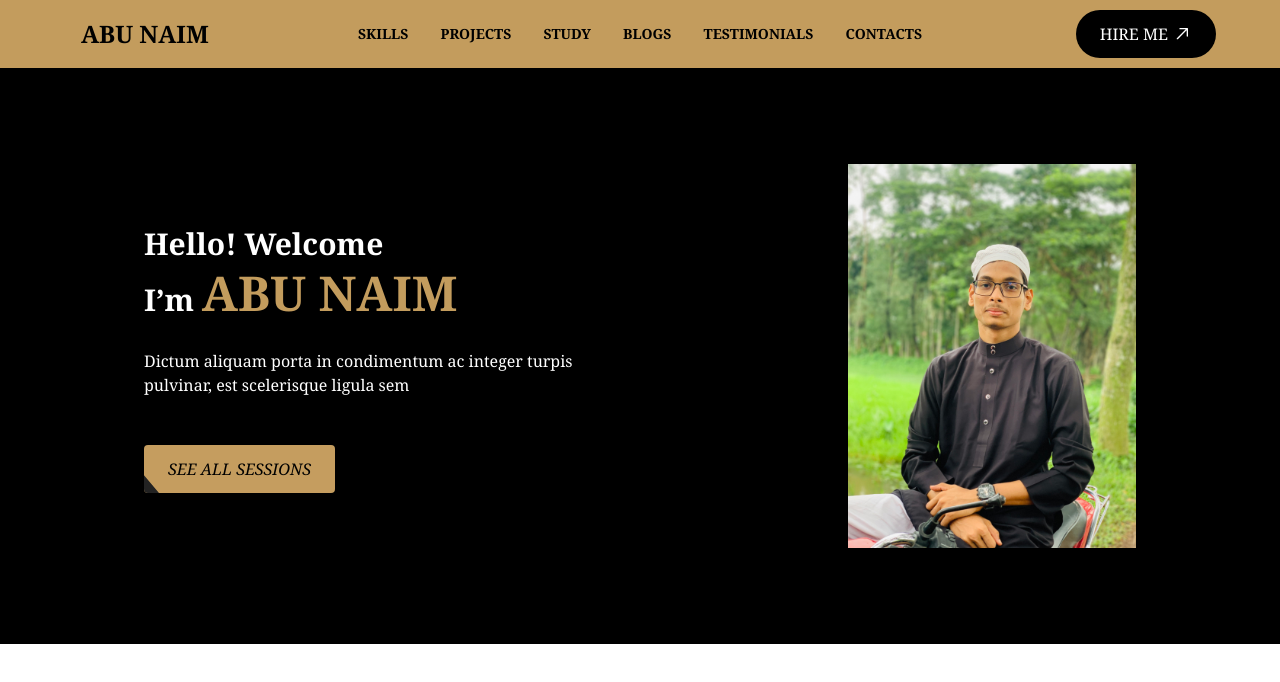
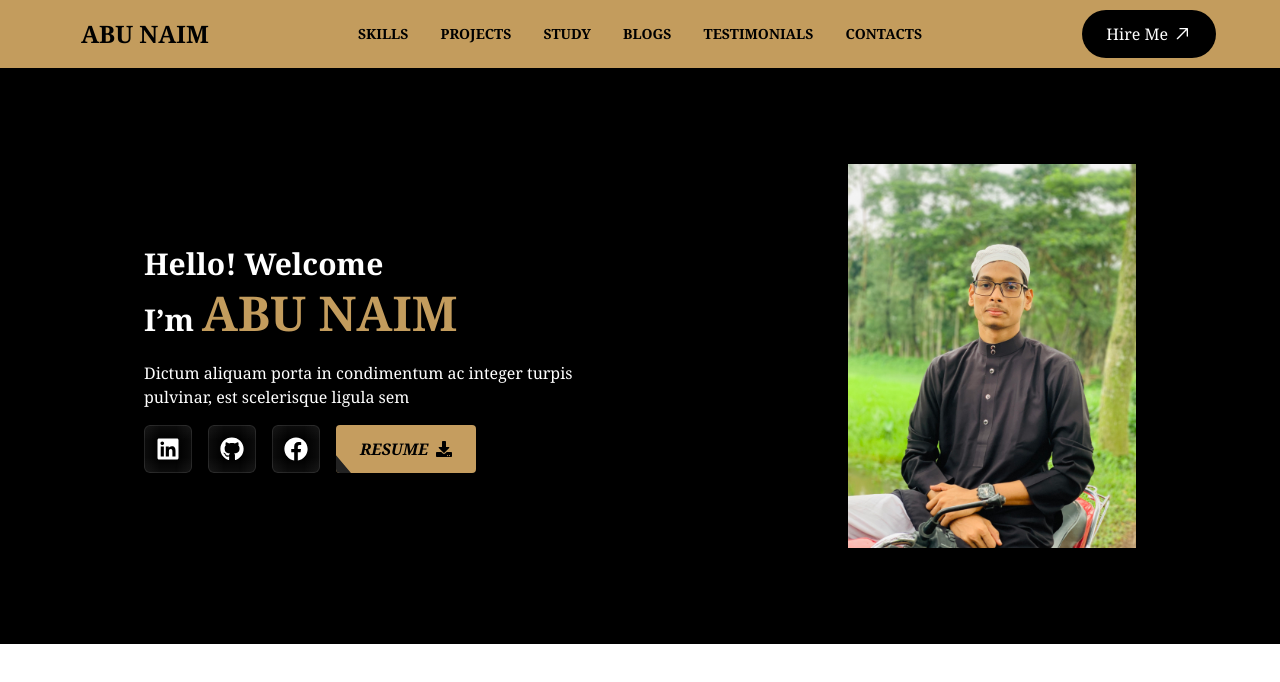
Before and after one commit to md-abu-naim/Abu-Naim-Portfolio, a React (Vite) app: page / in a window 1280 px wide. Shown: the top 682 px of the page. Built offline with nearby package versions, Linux system fonts and the light colour scheme.

Commit message:
button design

```diff
--- a/package.json
+++ b/package.json
@@ -14,6 +14,7 @@
     "match-sorter": "^6.3.4",
     "react": "^18.3.1",
     "react-dom": "^18.3.1",
+    "react-icons": "^5.2.1",
     "react-router-dom": "^6.24.0",
     "sort-by": "^1.2.0"
   },
--- a/src/Components/Navber.jsx
+++ b/src/Components/Navber.jsx
@@ -11,7 +11,7 @@ const Navber = () => {
         <li><Link to='/' className="uppercase">Contacts</Link></li>
     </>
     return (
-        <div className="navbar bg-[#C39C5D] text-black px-16">
+        <div className="navbar bg-[#C39C5D] text-black md:px-16">
             <div className="navbar-start">
                 <div className="dropdown">
                     <div tabIndex={0} role="button" className="btn btn-ghost lg:hidden">
@@ -34,7 +34,7 @@ const Navber = () => {
                         {links}
                     </ul>
                 </div>
-                <Link to="/" className="btn font-bold btn-ghost text-2xl">ABU NAIM</Link>
+                <Link to="/" className="btn font-bold btn-ghost md:text-2xl text-xl">ABU NAIM</Link>
             </div>
             <div className="navbar-center hidden lg:flex">
                 <ul className="menu menu-horizontal font-bold px-1">
@@ -42,7 +42,7 @@ const Navber = () => {
                 </ul>
             </div>
             <div className="navbar-end">
-                <button className="group relative inline-flex h-12 items-center justify-center rounded-full bg-black px-6 font-medium text-white hover:animate-pulse "><span>HIRE ME</span><div className="relative ml-1 h-5 w-5 overflow-hidden group-hover:animate-bounce"><div className="absolute transition-all duration-200 group-hover:-translate-y-5 group-hover:translate-x-4"><svg width="15" height="15" viewBox="0 0 15 15" fill="none" xmlns="http://www.w3.org/2000/svg" className="h-5 w-5"><path d="M3.64645 11.3536C3.45118 11.1583 3.45118 10.8417 3.64645 10.6465L10.2929 4L6 4C5.72386 4 5.5 3.77614 5.5 3.5C5.5 3.22386 5.72386 3 6 3L11.5 3C11.6326 3 11.7598 3.05268 11.8536 3.14645C11.9473 3.24022 12 3.36739 12 3.5L12 9.00001C12 9.27615 11.7761 9.50001 11.5 9.50001C11.2239 9.50001 11 9.27615 11 9.00001V4.70711L4.35355 11.3536C4.15829 11.5488 3.84171 11.5488 3.64645 11.3536Z" fill="currentColor" ></path></svg><svg width="15" height="15" viewBox="0 0 15 15" fill="none" xmlns="http://www.w3.org/2000/svg" className="h-5 w-5 -translate-x-4"><path d="M3.64645 11.3536C3.45118 11.1583 3.45118 10.8417 3.64645 10.6465L10.2929 4L6 4C5.72386 4 5.5 3.77614 5.5 3.5C5.5 3.22386 5.72386 3 6 3L11.5 3C11.6326 3 11.7598 3.05268 11.8536 3.14645C11.9473 3.24022 12 3.36739 12 3.5L12 9.00001C12 9.27615 11.7761 9.50001 11.5 9.50001C11.2239 9.50001 11 9.27615 11 9.00001V4.70711L4.35355 11.3536C4.15829 11.5488 3.84171 11.5488 3.64645 11.3536Z" fill="currentColor" ></path></svg></div></div></button>
+                <button className="group relative inline-flex h-12 items-center justify-center rounded-full bg-black px-3 md:px-6 font-medium text-white hover:animate-pulse "><span>Hire Me</span><div className="relative ml-1 h-5 w-5 overflow-hidden group-hover:animate-bounce"><div className="absolute transition-all duration-200 group-hover:-translate-y-5 group-hover:translate-x-4"><svg width="15" height="15" viewBox="0 0 15 15" fill="none" xmlns="http://www.w3.org/2000/svg" className="h-5 w-5"><path d="M3.64645 11.3536C3.45118 11.1583 3.45118 10.8417 3.64645 10.6465L10.2929 4L6 4C5.72386 4 5.5 3.77614 5.5 3.5C5.5 3.22386 5.72386 3 6 3L11.5 3C11.6326 3 11.7598 3.05268 11.8536 3.14645C11.9473 3.24022 12 3.36739 12 3.5L12 9.00001C12 9.27615 11.7761 9.50001 11.5 9.50001C11.2239 9.50001 11 9.27615 11 9.00001V4.70711L4.35355 11.3536C4.15829 11.5488 3.84171 11.5488 3.64645 11.3536Z" fill="currentColor" ></path></svg><svg width="15" height="15" viewBox="0 0 15 15" fill="none" xmlns="http://www.w3.org/2000/svg" className="h-5 w-5 -translate-x-4"><path d="M3.64645 11.3536C3.45118 11.1583 3.45118 10.8417 3.64645 10.6465L10.2929 4L6 4C5.72386 4 5.5 3.77614 5.5 3.5C5.5 3.22386 5.72386 3 6 3L11.5 3C11.6326 3 11.7598 3.05268 11.8536 3.14645C11.9473 3.24022 12 3.36739 12 3.5L12 9.00001C12 9.27615 11.7761 9.50001 11.5 9.50001C11.2239 9.50001 11 9.27615 11 9.00001V4.70711L4.35355 11.3536C4.15829 11.5488 3.84171 11.5488 3.64645 11.3536Z" fill="currentColor" ></path></svg></div></div></button>
 
             </div>
         </div>
--- a/src/Pages/Home/Banner.jsx
+++ b/src/Pages/Home/Banner.jsx
@@ -1,3 +1,4 @@
+import { FaDownload, FaFacebook, FaGithub, FaLinkedin } from "react-icons/fa";
 
 const Banner = () => {
     return (
@@ -6,12 +7,46 @@ const Banner = () => {
                 <div className="container flex flex-col justify-center p-6 mx-auto sm:py-12 lg:py-24 lg:flex-row lg:justify-around">
                     <div className="flex flex-col justify-center p-6 text-center rounded-sm lg:max-w-md xl:max-w-lg lg:text-left">
                         <h1 className="md:text-3xl text-xl mt-8 md:mt-0 font-bold md:leading-[50px]">Hello! Welcome <br /> I’m <span className='text-[#C39C5D] text-5xl'>ABU NAIM</span> </h1>
-                    <p className="mt-6 mb-8 sm:mb-12">Dictum aliquam porta in condimentum ac integer turpis pulvinar, est scelerisque ligula sem</p>
-                    <div className="flex flex-col space-y-4 sm:items-center sm:justify-center sm:flex-row sm:space-y-0 sm:space-x-4 lg:justify-start">
+                        <p className="mt-4">Dictum aliquam porta in condimentum ac integer turpis pulvinar, est scelerisque ligula sem</p>
+                        <div className="flex gap-4 mt-4 flex-col md:flex-row">
+                            <div className="flex gap-4 items-center justify-center">
+                                <a href="https://www.linkedin.com/in/md-abu-naim/" target="_blank" className="relative w-9 inline-flex items-center justify-center px-6 py-3 overflow-hidden font-bold text-white rounded-md shadow-2xl group">
+                                    <span className="absolute inset-0 w-full h-full transition duration-300 ease-out opacity-0 bg-gradient-to-br from-[#c59d5f] via-[#1B1616] to-[#c59d5f] group-hover:opacity-100"></span>
+                                    <span className="absolute top-0 left-0 w-full bg-gradient-to-b from-white to-transparent opacity-5 h-1/3"></span>
+                                    <span className="absolute bottom-0 left-0 w-full h-1/3 bg-gradient-to-t from-white to-transparent opacity-5"></span>
+                                    <span className="absolute bottom-0 left-0 w-4 h-full bg-gradient-to-r from-white to-transparent opacity-5"></span>
+                                    <span className="absolute bottom-0 right-0 w-4 h-full bg-gradient-to-l from-white to-transparent opacity-5"></span>
+                                    <span className="absolute inset-0 w-full h-full border border-white rounded-md opacity-10"></span>
+                                    <span className="absolute w-0 h-0 transition-all duration-300 ease-out bg-white rounded-full group-hover:w-56 group-hover:h-56 opacity-5"></span>
+                                    <span className="relative text-2xl"><FaLinkedin /></span>
+                                </a >
+                                <a href="https://github.com/md-abu-naim" target="_blank" className="relative w-9 inline-flex items-center justify-center px-6 py-3 overflow-hidden font-bold text-white rounded-md shadow-2xl group">
+                                    <span className="absolute inset-0 w-full h-full transition duration-300 ease-out opacity-0 bg-gradient-to-br from-[#c59d5f] via-[#1B1616] to-[#c59d5f] group-hover:opacity-100"></span>
+                                    <span className="absolute top-0 left-0 w-full bg-gradient-to-b from-white to-transparent opacity-5 h-1/3"></span>
+                                    <span className="absolute bottom-0 left-0 w-full h-1/3 bg-gradient-to-t from-white to-transparent opacity-5"></span>
+                                    <span className="absolute bottom-0 left-0 w-4 h-full bg-gradient-to-r from-white to-transparent opacity-5"></span>
+                                    <span className="absolute bottom-0 right-0 w-4 h-full bg-gradient-to-l from-white to-transparent opacity-5"></span>
+                                    <span className="absolute inset-0 w-full h-full border border-white rounded-md opacity-10"></span>
+                                    <span className="absolute w-0 h-0 transition-all duration-300 ease-out bg-white rounded-full group-hover:w-56 group-hover:h-56 opacity-5"></span>
+                                    <span className="relative text-2xl"><FaGithub /></span>
+                                </a >
+                                <a href="https://www.facebook.com/farhanadnan.farabi.5" target="_blank" className="relative w-9 inline-flex items-center justify-center px-6 py-3 overflow-hidden font-bold text-white rounded-md shadow-2xl group">
+                                    <span className="absolute inset-0 w-full h-full transition duration-300 ease-out opacity-0 bg-gradient-to-br from-[#c59d5f] via-[#1B1616] to-[#c59d5f] group-hover:opacity-100"></span>
+                                    <span className="absolute top-0 left-0 w-full bg-gradient-to-b from-white to-transparent opacity-5 h-1/3"></span>
+                                    <span className="absolute bottom-0 left-0 w-full h-1/3 bg-gradient-to-t from-white to-transparent opacity-5"></span>
+                                    <span className="absolute bottom-0 left-0 w-4 h-full bg-gradient-to-r from-white to-transparent opacity-5"></span>
+                                    <span className="absolute bottom-0 right-0 w-4 h-full bg-gradient-to-l from-white to-transparent opacity-5"></span>
+                                    <span className="absolute inset-0 w-full h-full border border-white rounded-md opacity-10"></span>
+                                    <span className="absolute w-0 h-0 transition-all duration-300 ease-out bg-white rounded-full group-hover:w-56 group-hover:h-56 opacity-5"></span>
+                                    <span className="relative text-2xl"><FaFacebook /></span>
+                                </a >
+                            </div>
+                            <div>
                                 <a href='#sessions' className="relative inline-flex items-center justify-start px-6 py-3 overflow-hidden font-medium transition-all bg-[#c59d5f] rounded hover:bg-[#c59d5f] group">
                                     <span className="w-48 h-48 rounded rotate-[-40deg] bg-[#222222] absolute bottom-0 left-0 -translate-x-full ease-out duration-500 transition-all translate-y-full mb-9 ml-9 group-hover:ml-0 group-hover:mb-32 group-hover:translate-x-0"></span>
-                        <span className="relative w-full text-left text-black transition-colors duration-300 ease-in-out group-hover:text-white italic">SEE ALL SESSIONS</span>
+                                    <span className="relative w-full text-left text-black transition-colors duration-300 ease-in-out flex gap-2  font-bold group-hover:text-white items-center italic"> RESUME <FaDownload />                                </span>
                                 </a>
+                            </div>
                         </div>
                     </div>
                     <div className="flex items-center justify-center p-6 mt-8 lg:mt-0 h-72 sm:h-80 lg:h-96 xl:h-112 2xl:h-128">
```
Also changed, not shown: 1 other file (tests, documents, lock files or other folders). Lines whose indentation alone changed are shown as unchanged.
